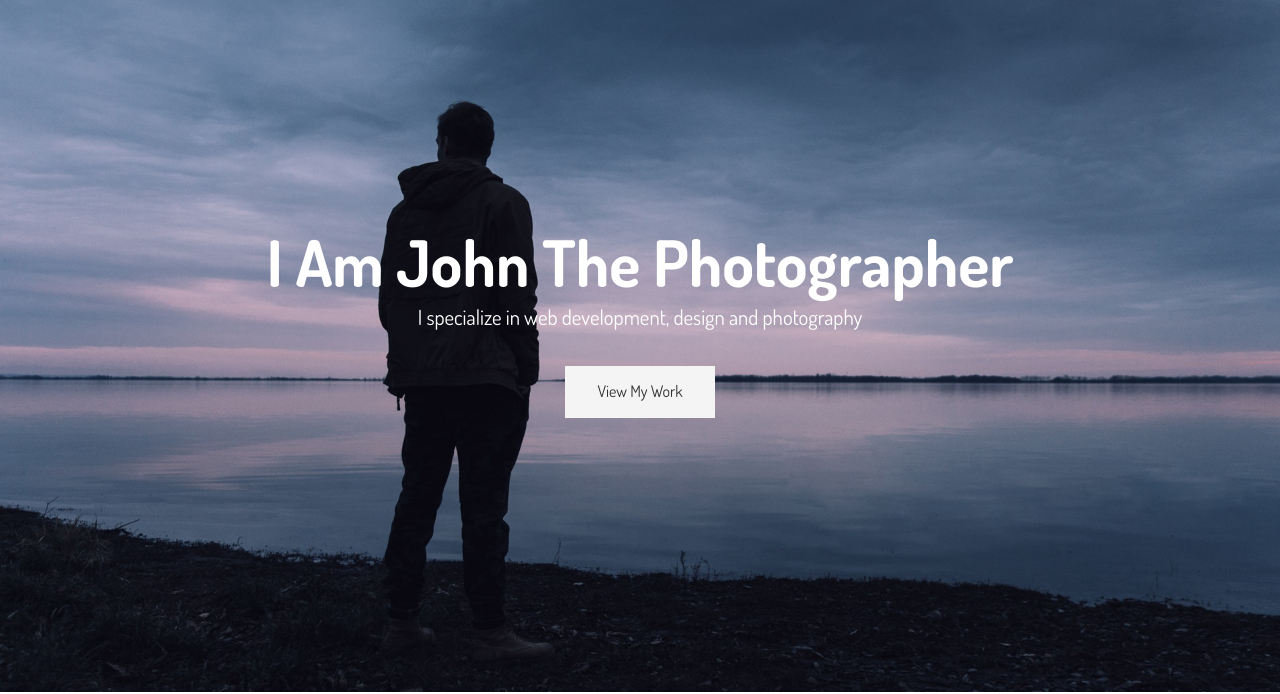
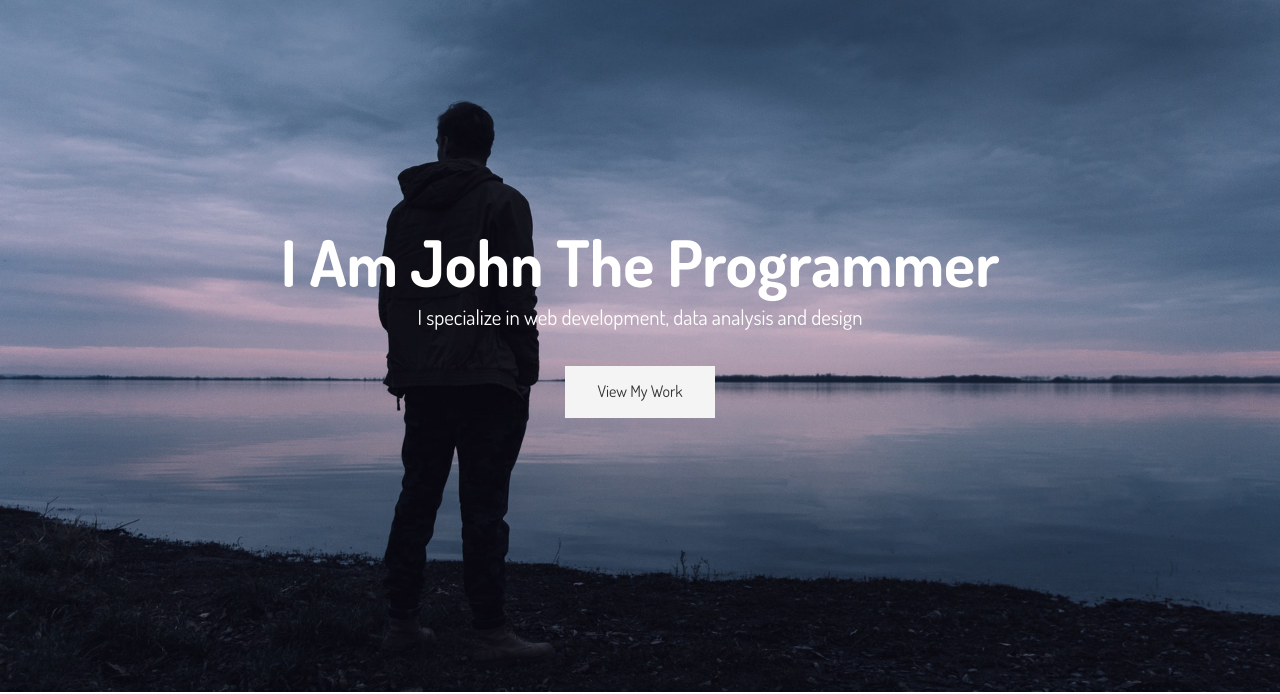
Before and after one commit to s-khodjaev/sass_portfolio, a website: page dist/index.html in a window 1280 px wide. Shown: the part 108-802 px from the top of the page. Drawn offline with Linux system fonts and the light colour scheme.

Commit message:
update home section

```diff
--- a/dist/index.html
+++ b/dist/index.html
@@ -38,11 +38,11 @@
             <span
               class="txt-type"
               data-wait="3000"
-              data-words='["Photographer", "Designer", "Programmer"]'
+              data-words='["Programmer", "Analyst", "Designer"]'
             ></span>
           </h1>
           <p class="lead">
-            I specialize in web development, design and photography
+            I specialize in web development, data analysis and design
           </p>
           <a href="work.html" class="btn-light">View My Work</a>
         </div>
```
